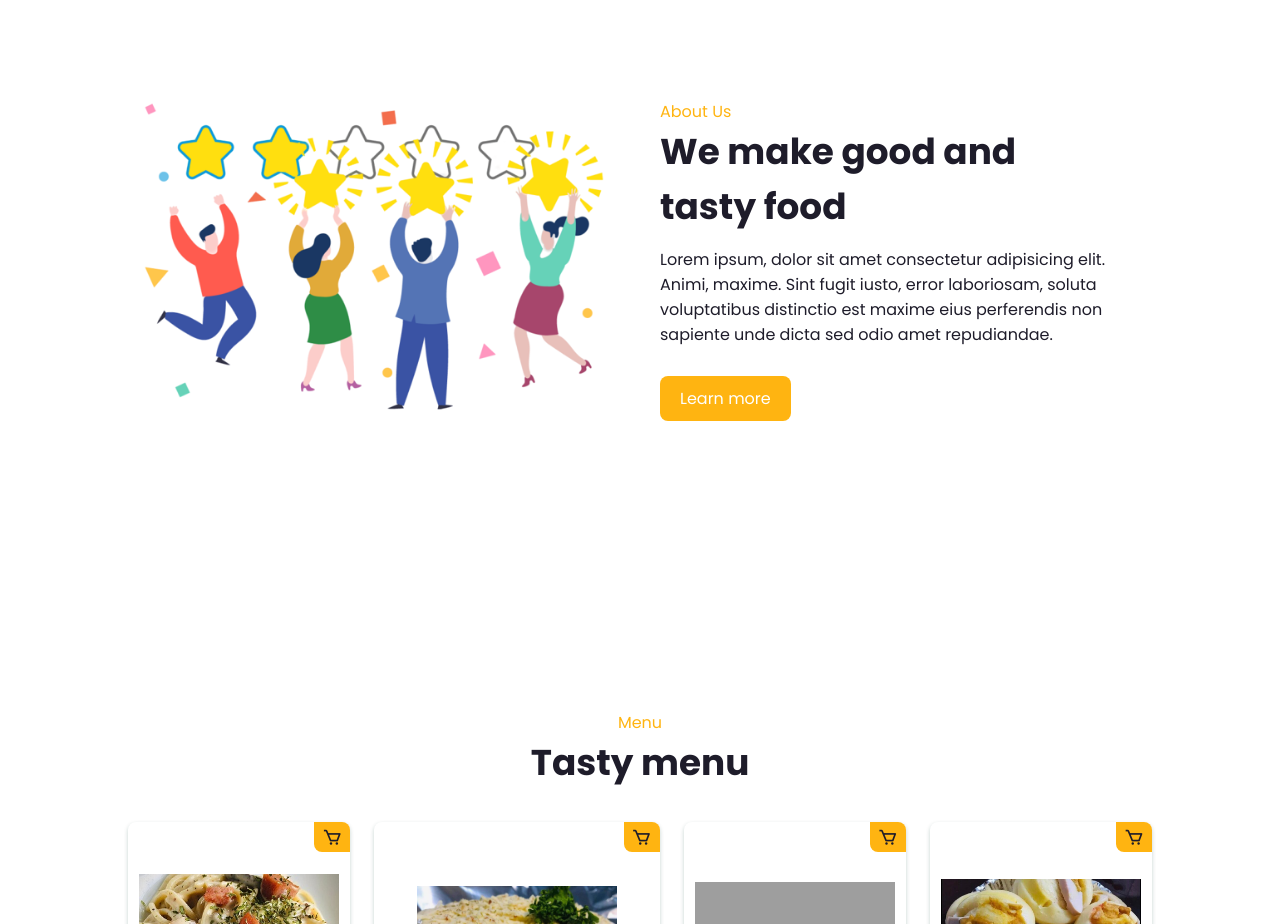
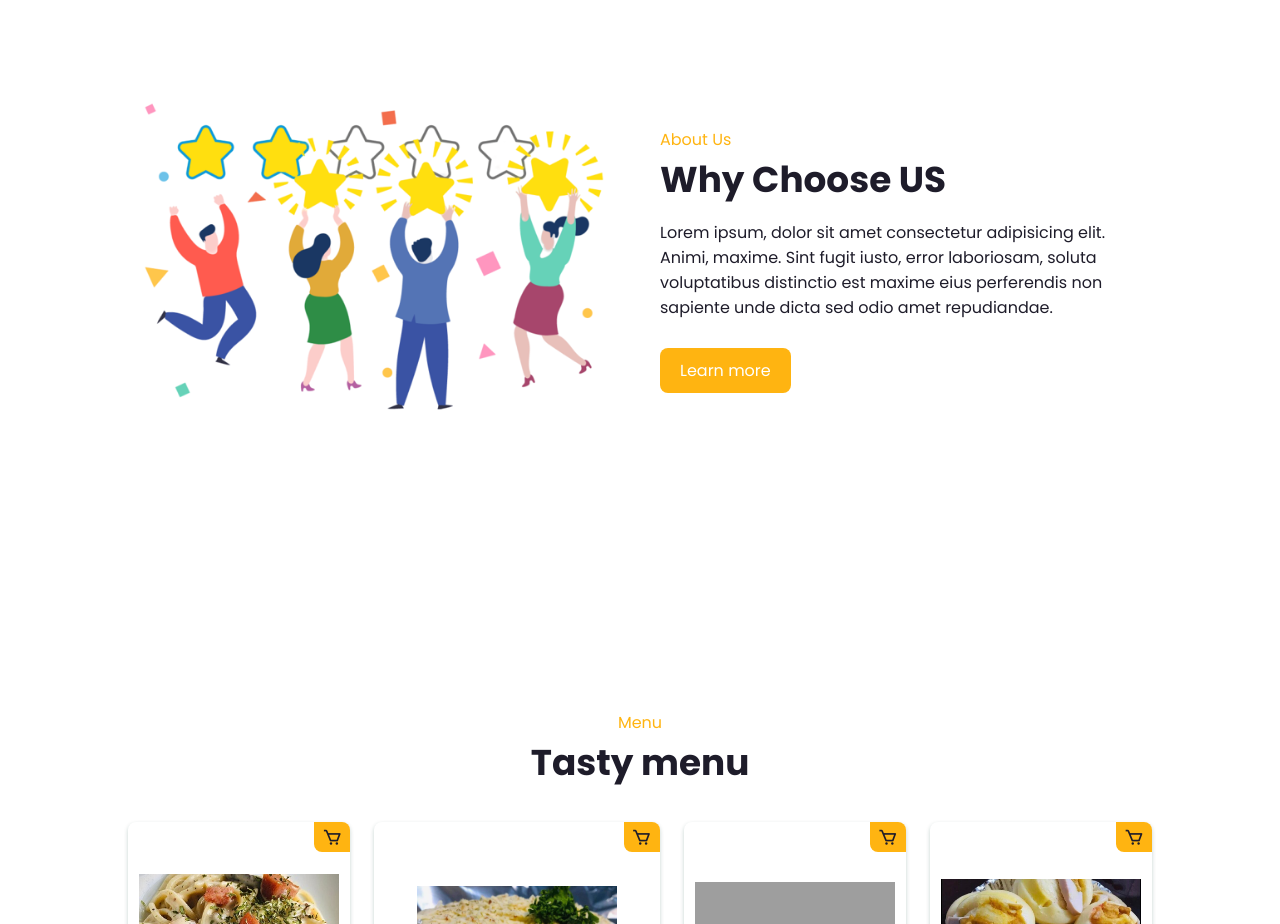
Before and after one commit to Lizzbelle/thecravepotion, a plain HTML site: page index.html in a window 1280 px wide. Shown: the part 940-1864 px from the top of the page. Drawn offline with nearby package versions, Linux system fonts and the light colour scheme; grey boxes are pictures that could not be loaded.

Commit message:
Update index.html

```diff
--- a/index.html
+++ b/index.html
@@ -48,7 +48,7 @@
 	</div>
 	<div class="about-text">
 		<span>About Us</span>
-		<h2>We make good and <br>tasty food</h2>
+		<h2>Why Choose US</h2>
 		<P>Lorem ipsum, dolor sit amet consectetur adipisicing elit. Animi, maxime. Sint fugit iusto, error laboriosam, soluta voluptatibus distinctio est maxime eius perferendis
 			 non sapiente unde dicta sed odio amet repudiandae.</P>
 		<a href="#" class="btn">Learn more</a>
```
